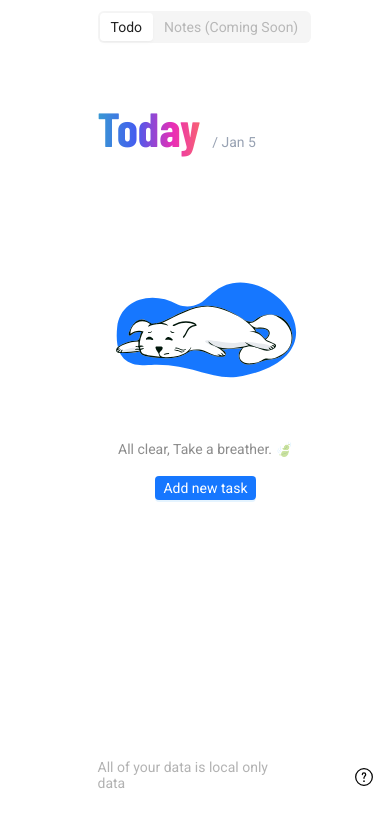
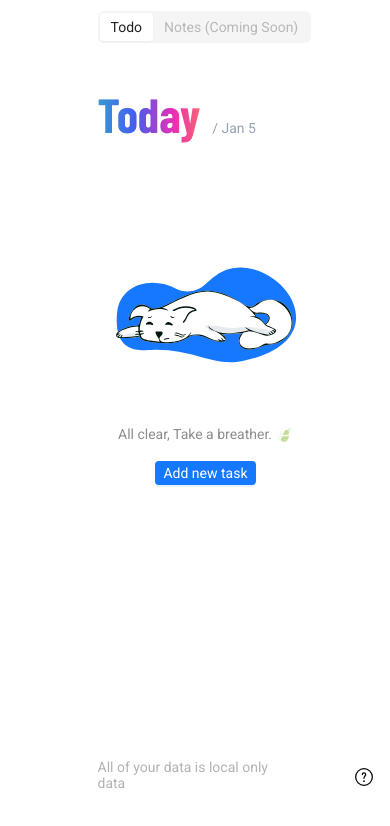
Before and after one commit to maskmanlucifer/intent, a React (Create React App) app: page / in a window 390 px wide. Shown: the top 826 px of the page. Built offline with nearby package versions, Linux system fonts and the light colour scheme; a web font is replaced by a local one.

Commit message:
fix: margin changes for different screen sizes

```diff
--- a/src/pages/todo/index.scss
+++ b/src/pages/todo/index.scss
@@ -41,3 +41,15 @@
         margin-top: 50px;
     }
 }
+
+@media (max-width: 1600px) {
+    .todo-page {
+        margin-top: 15px;
+    }
+}
+
+@media (max-width: 1024px) {
+    .todo-page {
+        margin-top: 10px;
+    }
+}
```
